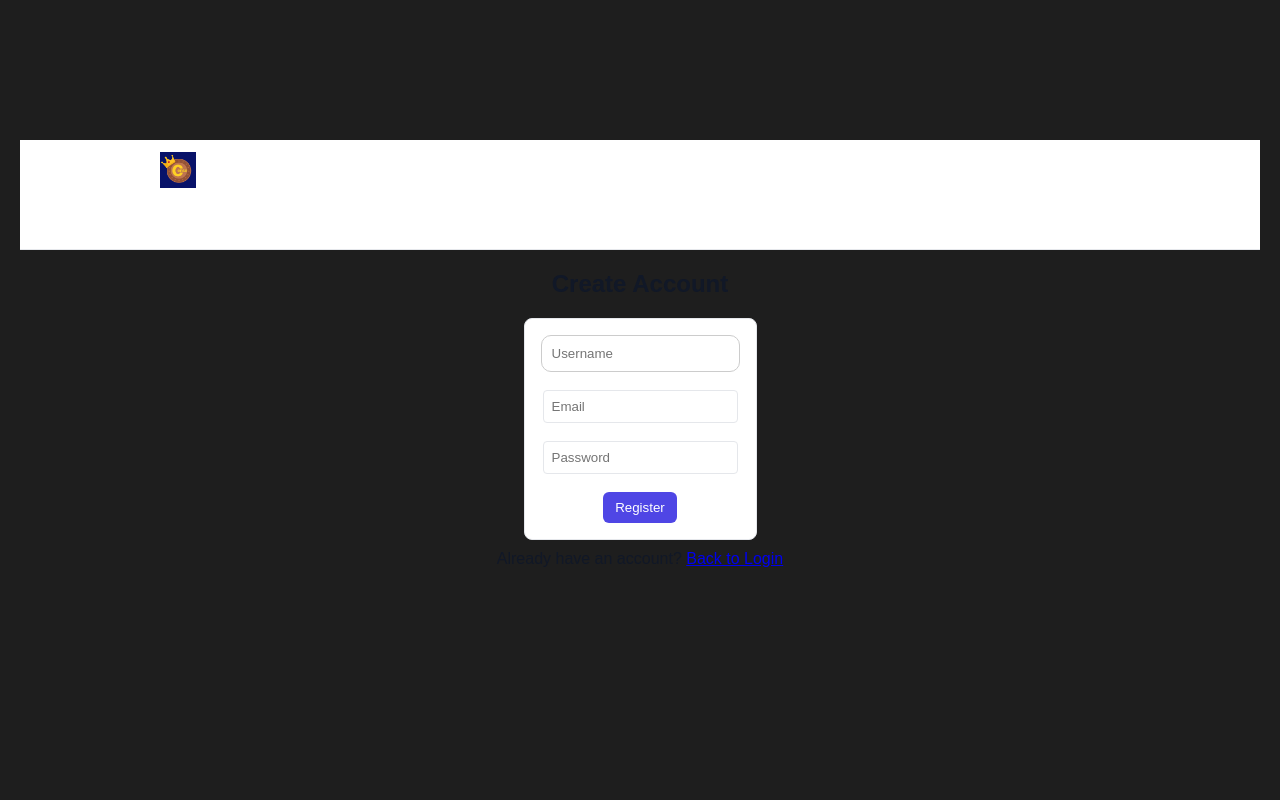
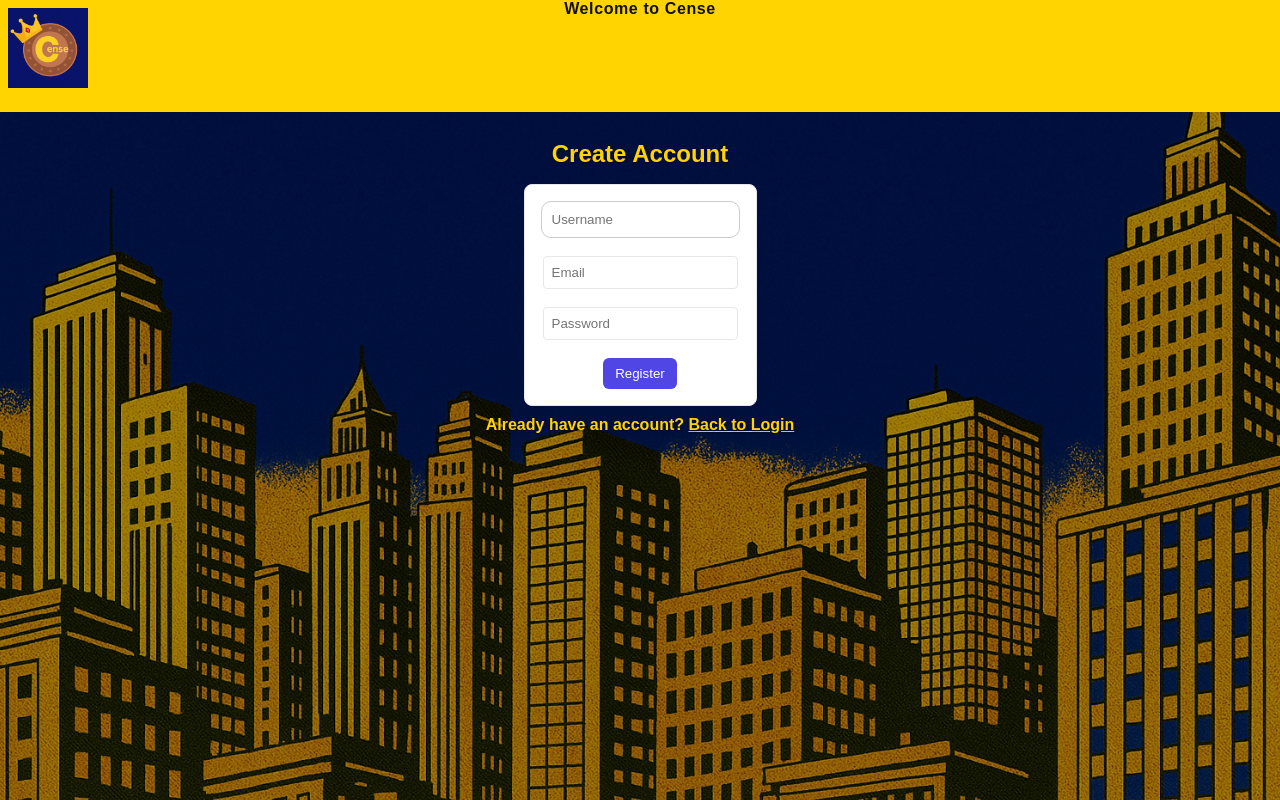
Before and after one commit to Ion-Plesca/Cense-Banking-App, a React (Create React App) app: page /register in a window 1280 px wide. Shown: the top 800 px of the page. Built offline with nearby package versions, Linux system fonts and the light colour scheme.

Commit message:
Update RegisterPage UI and logic

```diff
--- a/src/pages/RegisterPage.js
+++ b/src/pages/RegisterPage.js
@@ -1,7 +1,6 @@
 import React, { useState } from "react";
 import API from "../api";
 import { Link, useNavigate } from "react-router-dom";
-import Header from "../components/Header";
 
 function RegisterPage() {
   const [username, setUsername] = useState("");
@@ -22,18 +21,12 @@ function RegisterPage() {
   };
 
   return (
-    // `page-container` controls page-level background and padding. Edit `src/index.css` vars
-    // to change global background color and primary accents used across pages.
+    <div className="login-page">
+      <img src="/images/logo.png" alt="logo" className="top-stripe-logo" />
+      <div className="top-stripe-text">Welcome to Cense</div>
       <div className="page-container">
-      {/* render site header */}
-      <Header />
-
-      {/* HEADER: replace this <h2> with your site header or logo. For a persistent header,
-          add a Header component in `src/components/Header.js` and include it here. */}
         <h2>Create Account</h2>
 
-      {/* FORM CONTAINER: target `.auth-form` to add borders, shadows or background for the form.
-          Target inputs with `.auth-input` and buttons with `.auth-button` in CSS. */}
         <form className="auth-form" onSubmit={handleRegister}>
           <input
             className="auth-input"
@@ -43,7 +36,8 @@ function RegisterPage() {
             onChange={(e) => setUsername(e.target.value)}
             required
           />
-        <br /><br />
+          <br />
+          <br />
           <input
             className="auth-input"
             type="email"
@@ -52,7 +46,8 @@ function RegisterPage() {
             onChange={(e) => setEmail(e.target.value)}
             required
           />
-        <br /><br />
+          <br />
+          <br />
           <input
             className="auth-input"
             type="password"
@@ -61,14 +56,16 @@ function RegisterPage() {
             onChange={(e) => setPassword(e.target.value)}
             required
           />
-        <br /><br />
+          <br />
+          <br />
           <button className="auth-button" type="submit">Register</button>
         </form>
 
         <p className="mt-10">
-        Already have an account?{" "}
+          Already have an account? {" "}
           <Link to="/">Back to Login</Link>
         </p>
+      </div>
     </div>
   );
 }
```
Lines whose indentation alone changed are shown as unchanged.
